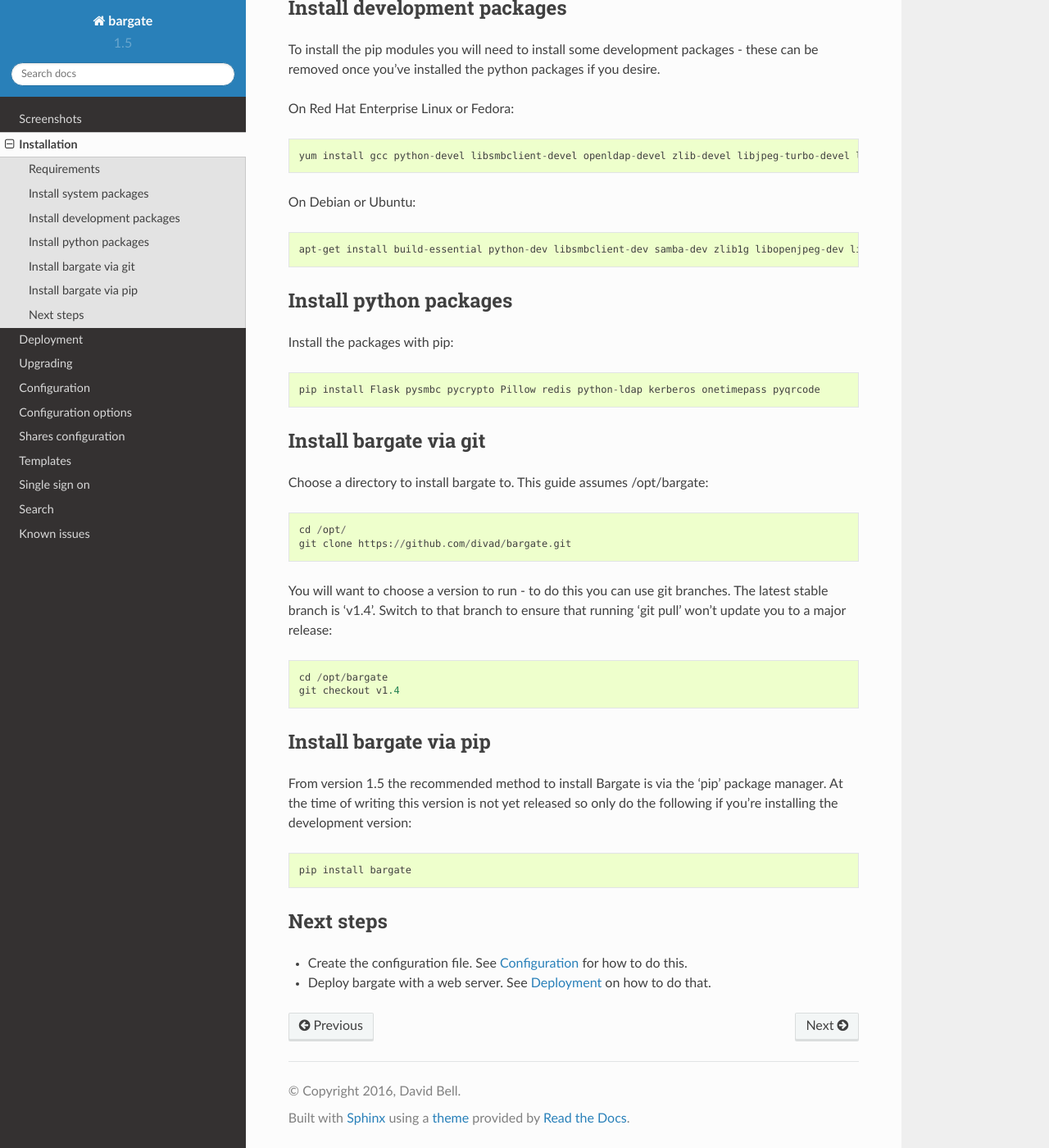
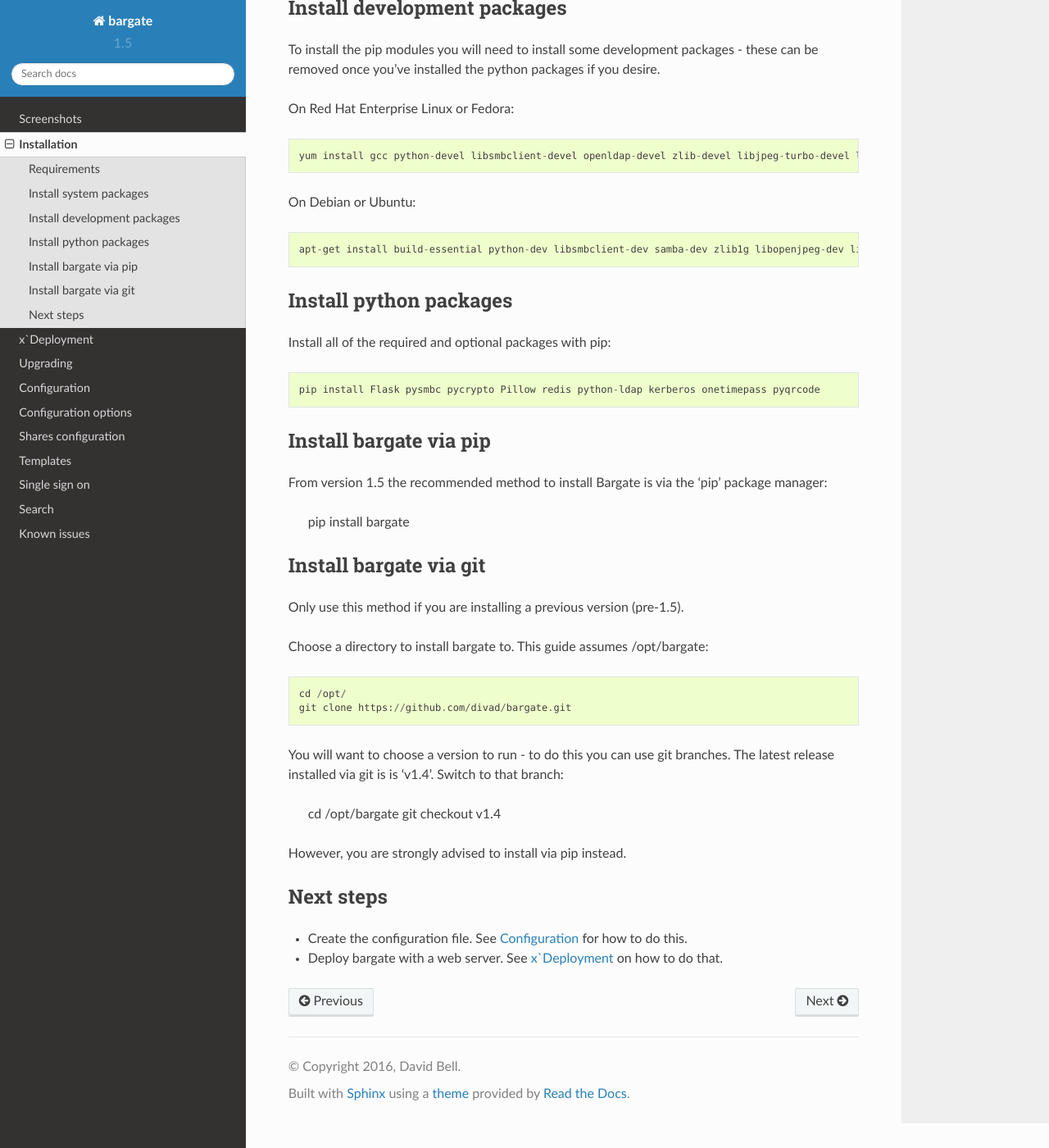
Before and after one commit to cs1tg/bargate-docs, a Sphinx documentation site: the page built from source/install.rst, in a window 1280 px wide and 1400 px high, scrolled down 1156 px. Shown: the whole window at 82% size. Built offline with Sphinx 7.4.7 and the Read the Docs theme 2.0.0, drawn with Linux system fonts in a browser that asks for light colours.

Commit message:
updated to default to pip installs (docs)

```diff
--- a/source/deploy.rst
+++ b/source/deploy.rst
@@ -1,4 +1,4 @@
-Deployment
+x`Deployment
 ==========
 
 You have several options when choosing how to deploy bargate. You are strongly
@@ -49,7 +49,7 @@
   protocol = uwsgi
   pidfile = /var/run/uwsgi.pid
 
-If you've installed from git you need to also add::
+If you've installed from git (rather than pip) you need to also add::
 
   python-path = /opt/
 
--- a/source/install.rst
+++ b/source/install.rst
@@ -63,12 +63,22 @@
 Install python packages
 -----------------------
 
-Install the packages with pip::
+Install all of the required and optional packages with pip::
 
   pip install Flask pysmbc pycrypto Pillow redis python-ldap kerberos onetimepass pyqrcode
 
+Install bargate via pip
+-----------------------
+
+From version 1.5 the recommended method to install Bargate is via the 'pip'
+package manager:
+
+  pip install bargate
+
 Install bargate via git
 -----------------------
+
+Only use this method if you are installing a previous version (pre-1.5).
 
 Choose a directory to install bargate to. This guide assumes /opt/bargate::
 
@@ -76,20 +86,12 @@
   git clone https://github.com/divad/bargate.git
 
 You will want to choose a version to run - to do this you can use git branches.
-The latest stable branch is 'v1.4'. Switch to that branch to ensure that
-running 'git pull' won't update you to a major release::
+The latest release installed via git is is 'v1.4'. Switch to that branch:
 
   cd /opt/bargate
   git checkout v1.4
 
-Install bargate via pip
------------------------
-
-From version 1.5 the recommended method to install Bargate is via the 'pip'
-package manager. At the time of writing this version is not yet released
-so only do the following if you're installing the development version::
-
-  pip install bargate
+However, you are strongly advised to install via pip instead.
 
 Next steps
 ---------------
--- a/source/upgrade.rst
+++ b/source/upgrade.rst
@@ -1,5 +1,9 @@
 Upgrading
 =========
+
+If you installed bargate with pip then you can upgrade like so::
+
+  pip install --upgrade bargate
 
 If you installed bargate using Git you can simply 'git pull' to the latest::
 
```
